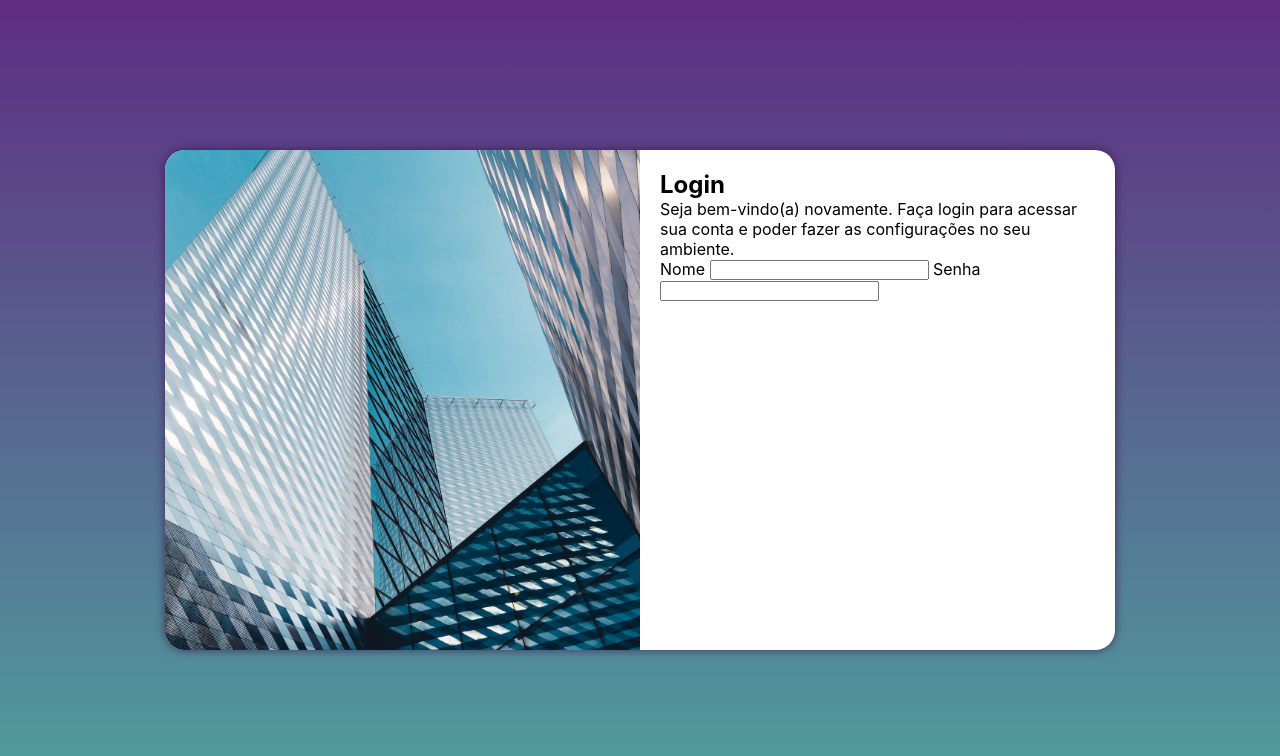
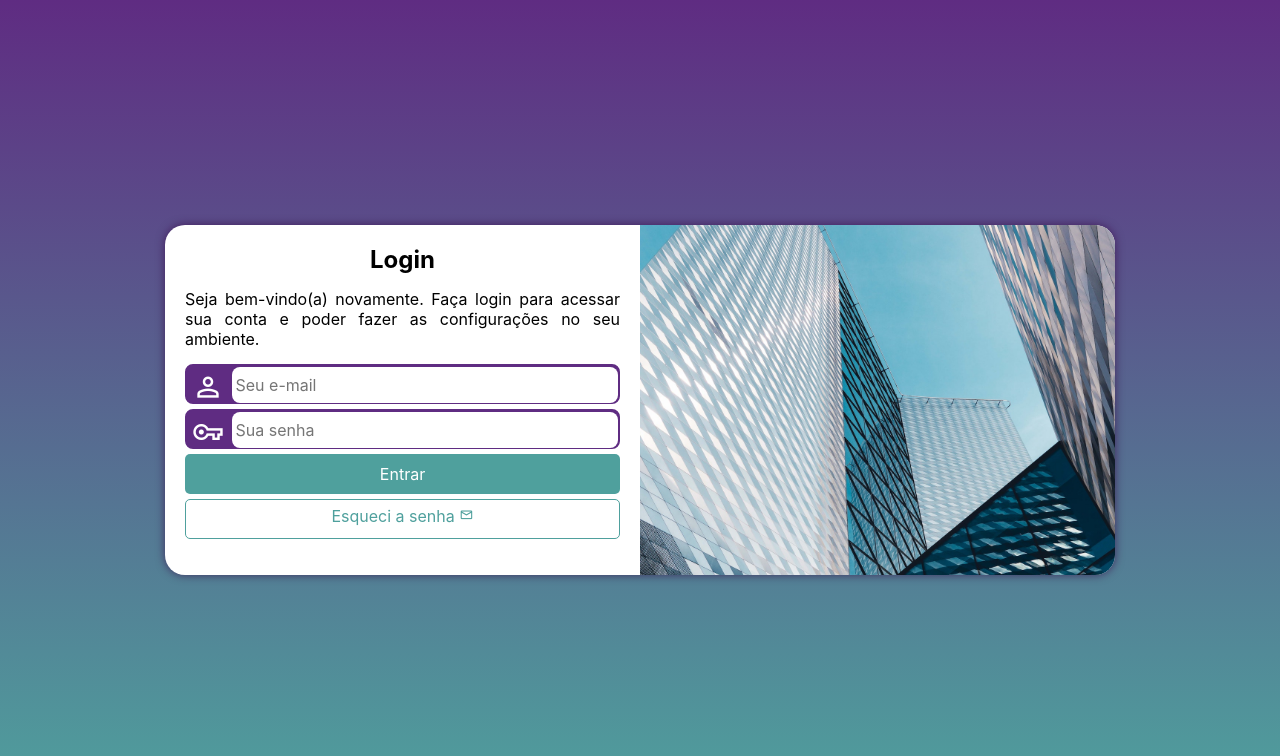
Before and after one commit to Guilje/projeto-login, a plain HTML site: page index.html in a window 1280 px wide. Drawn offline with nearby package versions, Linux system fonts and the light colour scheme.

Commit message:
Formulário

```diff
--- a/estilos/media-query.css
+++ b/estilos/media-query.css
@@ -7,6 +7,7 @@
 
     section#login {
         width: 80vw;
+        height: 340px;
     }
 
     div#img {
@@ -19,21 +20,32 @@
         float: right;
         width: 70%;
     }
+
+    section h1 {
+        font-size: 1.5em;
+    }
+
+    section p {
+        font-size: 1em;
+        padding-bottom: 10px;
+        padding-top: 5px;
+    }
 }
 
 @media screen and (min-width: 992px){
     section#login {
         width: 950px;
+        height: 350px;
     }
 
     div#img {
-        float: left;
+        float: right;
         width: 50%;
         height: 100%;
     }
 
     div#formulario {
-        float: right;
+        float: left;
         width: 50%;
     }
 }
--- a/estilos/style.css
+++ b/estilos/style.css
@@ -29,15 +29,26 @@ section#login {
     position: absolute;
     top: 50%;
     left: 50%;
-    transform: translate(-50%,-50%);
     background-color: white;
-    height: 500px;
+    height: 540px;
     width: 250px;
     border-radius: 20px;
     box-shadow: 0px 0px 10px #340041a6;
     overflow: hidden; /* útil */
+    transform: translate(-50%,-50%);
     transition: width 0.3s, height 0.3s;
     transition-timing-function: ease;
+}
+
+section h1 {
+    text-align: center;
+    padding-bottom: 10px;
+}
+
+section p {
+    text-align: justify;
+    font-size: 0.8em;
+    padding-bottom: 10px;
 }
 
 div#formulario {
@@ -53,3 +64,74 @@ div#img {
     background-size: cover;
     background-position: center center;
 }
+
+div.campo {
+    display: block;
+    background-color: var(--cor00);
+    width: 100%;
+    height: 40px;
+    border-radius: 8px;
+    margin: 5px 0px;
+    border: 2px solid var(--cor00);
+}
+
+div.campo span {
+    color: white;
+    font-size: 2em;
+    width: 40px;
+    padding: 5px;
+
+}
+
+div.campo input {
+    font-size: 1em;
+    width: calc(100% - 45px);
+    height: 100%;
+    border: 0px;
+    border-radius: 8px;
+    padding: 4px;
+    transform: translateY(-12px);
+}
+
+input.submit {
+    display: block;
+    font-size: 1em;
+    width: 100%;
+    height: 40px;
+    background-color: var(--cor02);
+    color: white;
+    border: none;
+    border-radius: 5px;
+    cursor: pointer;
+}
+
+input.submit:hover {
+    background-color: var(--cor01);
+}
+
+a.botao {
+    display: block;
+    text-align: center;
+    text-decoration: none;
+    font-size: 1em;
+    width: 100%;
+    height: 40px;
+    background-color: white;
+    color: var(--cor02);
+    border: 1px solid var(--cor02);
+    border-radius: 5px;
+    cursor: pointer;
+    margin-top: 5px;
+    padding-top: 5px;
+}
+
+a.botao:hover {
+    background-color: var(--cor01);
+    color: white;
+    border: 1px solid var(--cor01);
+}
+
+a.botao > span {
+    font-size: 0.9em;
+    padding-top: 3px;
+}
--- a/index.html
+++ b/index.html
@@ -4,6 +4,7 @@
     <meta charset="UTF-8">
     <meta name="viewport" content="width=device-width, initial-scale=1.0">
     <title>Login</title>
+    <link href="https://fonts.googleapis.com/css2?family=Material+Symbols+Outlined" rel="stylesheet" />
     <link rel="stylesheet" href="estilos/style.css">
     <link rel="stylesheet" href="estilos/media-query.css">
 </head>
@@ -17,10 +18,19 @@
                 <h1>Login</h1>
                 <p>Seja bem-vindo(a) novamente. Faça login para acessar sua conta e poder fazer as configurações no seu ambiente.</p>
                 <form action="login.php" method="post" autocomplete="on">
-                    <label for="inome">Nome</label>
-                    <input type="text" name="nome" id="inome" required>
-                    <label for="isenha">Senha</label>
-                    <input type="password" name="senha" id="isenha">
+                    <div class="campo">
+                        <label for="ilogin"><span class="material-symbols-outlined">person</span></label>
+                        <input type="email" name="login" id="ilogin" placeholder="Seu e-mail" autocomplete="email" maxlength="30" required>
+                    </div>
+                    <div class="campo">
+                        <label for="isenha"><span class="material-symbols-outlined">vpn_key</span></label>
+                        <input type="password" name="senha" id="isenha" placeholder="Sua senha" autocomplete="current-password" minlength="8" maxlength="20" required>
+                    </div>
+                    <input type="submit" value="Entrar" class="submit">
+                    <a href="esqueci.html" class="botao">
+                        Esqueci a senha
+                        <span class="material-symbols-outlined">email</span>
+                    </a>
                 </form>
             </div>
         </section>
```
